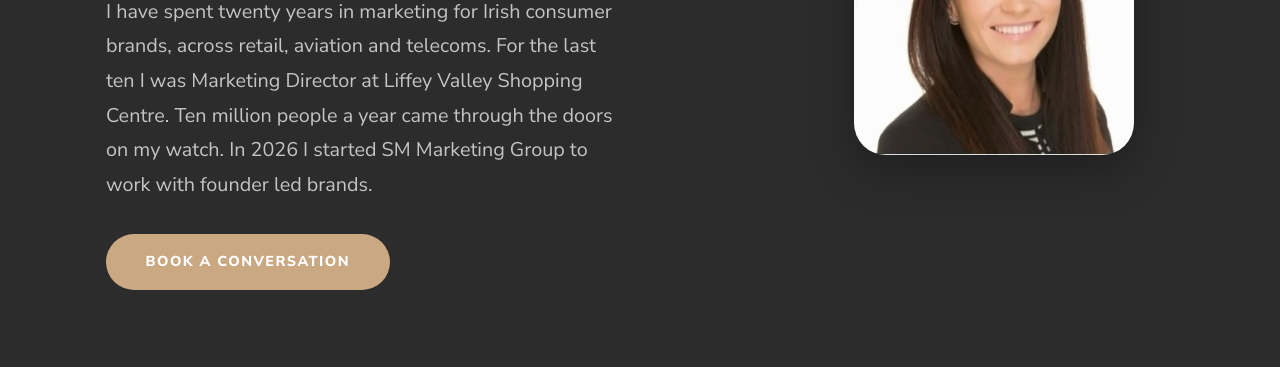
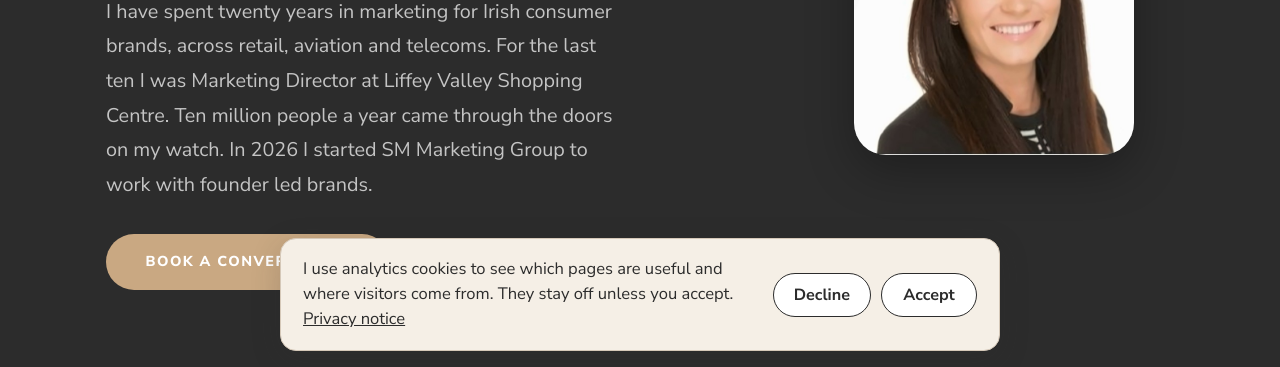
Before and after one commit to SineadMgroup/smmarketinggroup, a plain HTML site: page about.html in a window 1280 px wide. Shown: the part 433-800 px from the top of the page. Drawn offline with nearby package versions, Linux system fonts and the light colour scheme.

Commit message:
Add Google Analytics with consent banner
Load the Google tag container only after a consent default of denied,
add an accept or decline cookie banner with a footer Cookie settings
link, and update the privacy notice to cover analytics.

Co-Authored-By: Claude Sonnet 5.5 <noreply@anthropic.com>
Claude-Session: https://claude.ai/code/session_015XpUo5aSb8cu2DbZcJ9ukQ

```diff
--- a/about.html
+++ b/about.html
@@ -98,6 +98,7 @@
     "sameAs": ["https://www.linkedin.com/in/sinead-murphy-6a113415"]
   }
   </script>
+  <script src="/analytics.js" defer></script>
 </head>
 <body>
 <nav class="nav">
@@ -223,7 +224,7 @@
     </div>
     <div class="footer__bottom">
       <p>&copy; 2026 SM Marketing Group. All rights reserved.</p>
-      <p><a href="/privacy.html">Privacy notice</a> &nbsp;|&nbsp; Dublin, Ireland</p>
+      <p><a href="/privacy.html">Privacy notice</a> &nbsp;|&nbsp; <a href="#" data-cookie-settings>Cookie settings</a> &nbsp;|&nbsp; Dublin, Ireland</p>
     </div>
   </div>
 </footer>
--- /dev/null
+++ b/analytics.js
@@ -0,0 +1,91 @@
+/* SM Marketing Group: consent first Google Analytics loader.
+   Analytics storage stays denied until the visitor accepts.
+   The choice is remembered in localStorage under "smm_consent". */
+(function () {
+  var GTM_ID = 'GTM-P7294Q62';
+  var KEY = 'smm_consent';
+
+  window.dataLayer = window.dataLayer || [];
+  function gtag() { window.dataLayer.push(arguments); }
+  window.gtag = window.gtag || gtag;
+
+  function stored() {
+    try { return localStorage.getItem(KEY); } catch (e) { return null; }
+  }
+  function save(v) {
+    try { localStorage.setItem(KEY, v); } catch (e) {}
+  }
+  function state(v) {
+    return {
+      analytics_storage: v === 'granted' ? 'granted' : 'denied',
+      ad_storage: 'denied',
+      ad_user_data: 'denied',
+      ad_personalization: 'denied'
+    };
+  }
+
+  var current = stored();
+  var initial = state(current);
+  initial.wait_for_update = 500;
+  gtag('consent', 'default', initial);
+  gtag('js', new Date());
+
+  var s = document.createElement('script');
+  s.async = true;
+  s.src = 'https://www.googletagmanager.com/gtm.js?id=' + GTM_ID;
+  document.head.appendChild(s);
+  window.dataLayer.push({ 'gtm.start': new Date().getTime(), event: 'gtm.js' });
+
+  function closeBanner() {
+    var b = document.getElementById('cookie-banner');
+    if (b && b.parentNode) b.parentNode.removeChild(b);
+  }
+
+  function choose(v) {
+    save(v);
+    gtag('consent', 'update', state(v));
+    closeBanner();
+  }
+
+  function openBanner() {
+    if (document.getElementById('cookie-banner')) return;
+    var b = document.createElement('div');
+    b.id = 'cookie-banner';
+    b.className = 'cookie-banner';
+    b.setAttribute('role', 'dialog');
+    b.setAttribute('aria-label', 'Cookie choices');
+    b.innerHTML =
+      '<p class="cookie-banner__text">I use analytics cookies to see which pages are useful and where visitors come from. They stay off unless you accept. ' +
+      '<a href="/privacy.html">Privacy notice</a></p>' +
+      '<div class="cookie-banner__actions">' +
+      '<button type="button" class="cookie-banner__btn" data-choice="denied">Decline</button>' +
+      '<button type="button" class="cookie-banner__btn" data-choice="granted">Accept</button>' +
+      '</div>';
+    b.addEventListener('click', function (e) {
+      var c = e.target && e.target.getAttribute && e.target.getAttribute('data-choice');
+      if (c) choose(c);
+    });
+    document.body.appendChild(b);
+  }
+
+  function init() {
+    if (!current) openBanner();
+    document.addEventListener('click', function (e) {
+      var t = e.target;
+      while (t && t !== document) {
+        if (t.hasAttribute && t.hasAttribute('data-cookie-settings')) {
+          e.preventDefault();
+          openBanner();
+          return;
+        }
+        t = t.parentNode;
+      }
+    });
+  }
+
+  if (document.readyState === 'loading') {
+    document.addEventListener('DOMContentLoaded', init);
+  } else {
+    init();
+  }
+})();
--- a/style.css
+++ b/style.css
@@ -830,3 +830,40 @@ a   { color: inherit; text-decoration: none; }
 .ed-faq:last-child { border-bottom: 1px solid var(--border); }
 .ed-faq h3 { font-family: var(--serif); font-weight: 500; font-size: var(--t-h2); color: var(--charcoal); margin-bottom: .5rem; }
 .ed-faq p { font-size: var(--t-body); line-height: 1.7; color: #4A4038; }
+
+/* Cookie consent banner */
+.cookie-banner {
+  position: fixed;
+  left: 16px;
+  right: 16px;
+  bottom: 16px;
+  z-index: 1000;
+  max-width: 720px;
+  margin: 0 auto;
+  display: flex;
+  flex-wrap: wrap;
+  align-items: center;
+  gap: 14px 20px;
+  padding: 18px 22px;
+  background: var(--ivory);
+  color: var(--charcoal);
+  border: 1px solid var(--border);
+  border-radius: var(--r-md);
+  box-shadow: 0 8px 30px rgba(44,44,44,0.18);
+  font-family: var(--sans);
+}
+.cookie-banner__text { flex: 1 1 320px; margin: 0; font-size: 0.92rem; line-height: 1.5; }
+.cookie-banner__text a { color: var(--charcoal); text-decoration: underline; }
+.cookie-banner__actions { display: flex; gap: 10px; }
+.cookie-banner__btn {
+  min-width: 96px;
+  padding: 10px 20px;
+  font: 700 0.9rem var(--sans);
+  color: var(--charcoal);
+  background: var(--white);
+  border: 1.5px solid var(--charcoal);
+  border-radius: var(--r-pill);
+  cursor: pointer;
+}
+.cookie-banner__btn:hover { background: var(--charcoal); color: var(--ivory); }
+.cookie-banner__btn:focus-visible { outline: 3px solid var(--rose); outline-offset: 2px; }
```
Also changed, not shown: contact.html (+2 -1 lines), diagnostic.html (+2 -1 lines), fractional-cmo.html (+2 -1 lines), how-i-work.html (+2 -1 lines), index.html (+2 -1 lines), privacy.html (+5 -4 lines), shopping-centre-checklist.html (+2 -1 lines).
